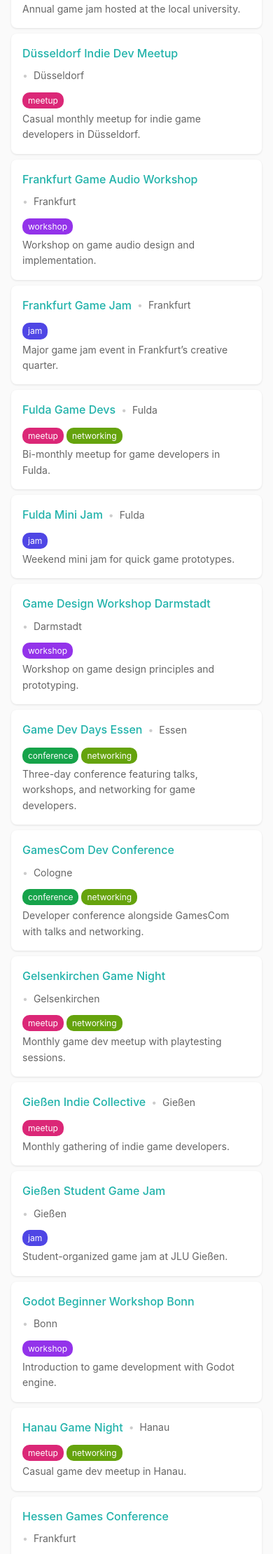
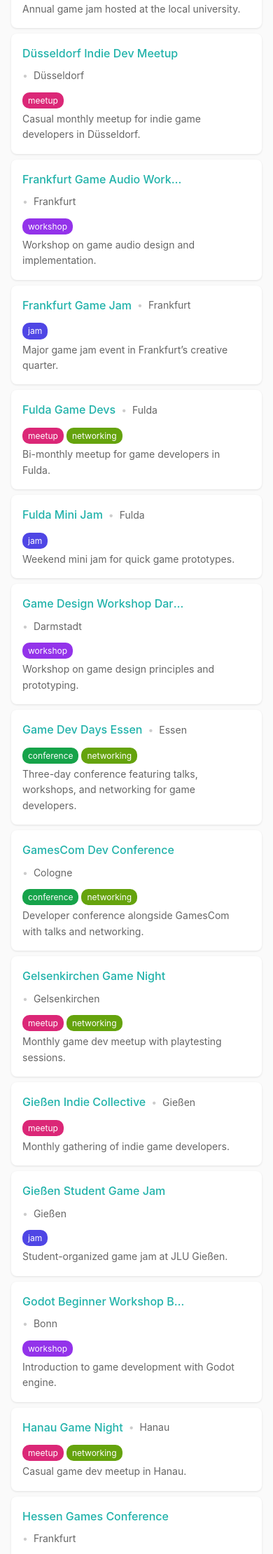
Before and after one commit to abregado/gamedev-index, a Jekyll site: the page built from index.html, in a window 390 px wide. Shown: the part 1430-3650 px from the top of the page at 70% size. Built offline with Jekyll 4.4.1, drawn with Linux system fonts in a browser that asks for light colours.

Commit message:
In mobile view, list entry names are now truncated if too long, rather than continuing over the right boundary

```diff
--- a/assets/css/style.css
+++ b/assets/css/style.css
@@ -770,6 +770,10 @@ body {
 
   .listing-name {
     flex-shrink: 0;
+    overflow: hidden;
+    white-space: nowrap;
+    text-overflow: ellipsis;
+    max-width: 87%;
   }
 
   .listing-location {
```
